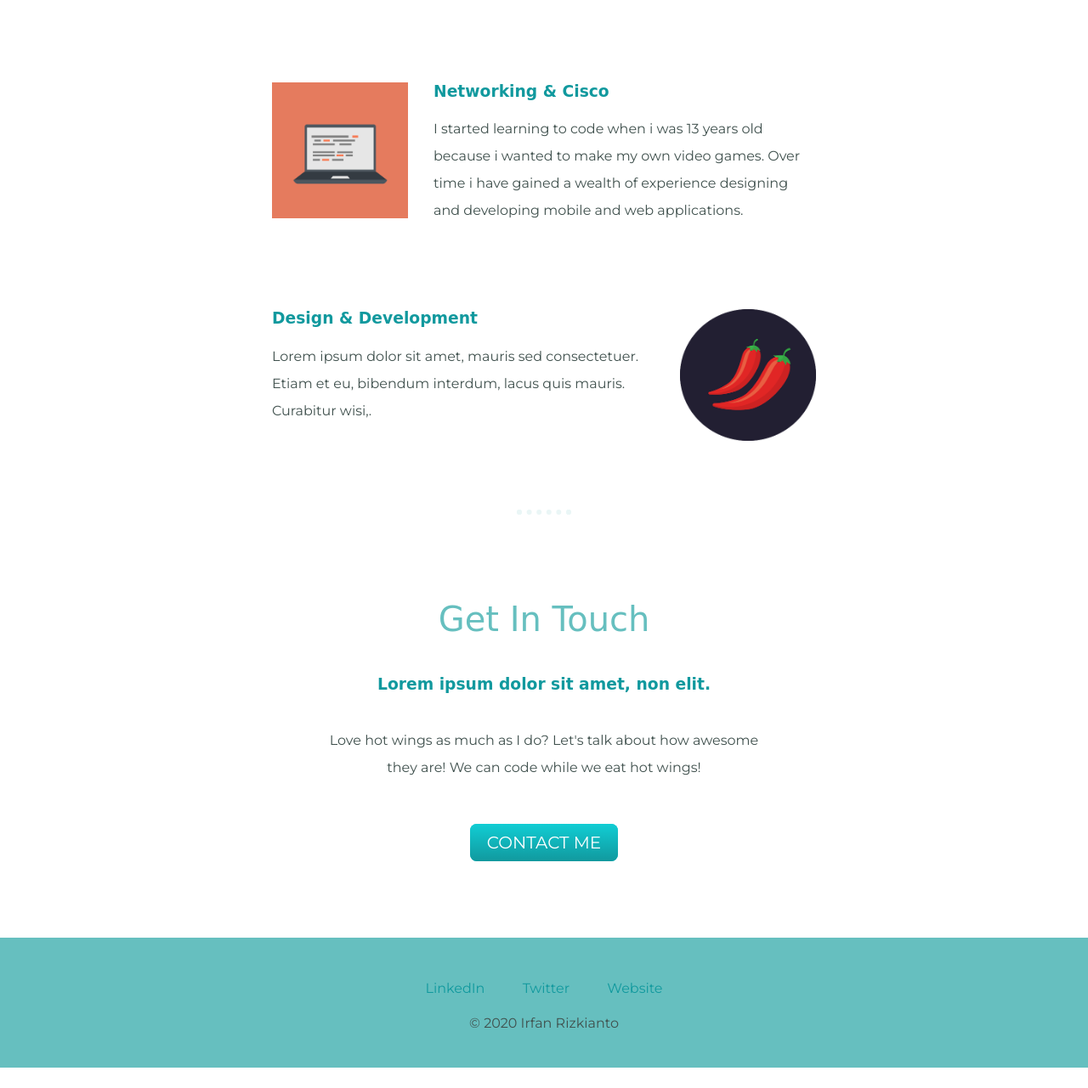
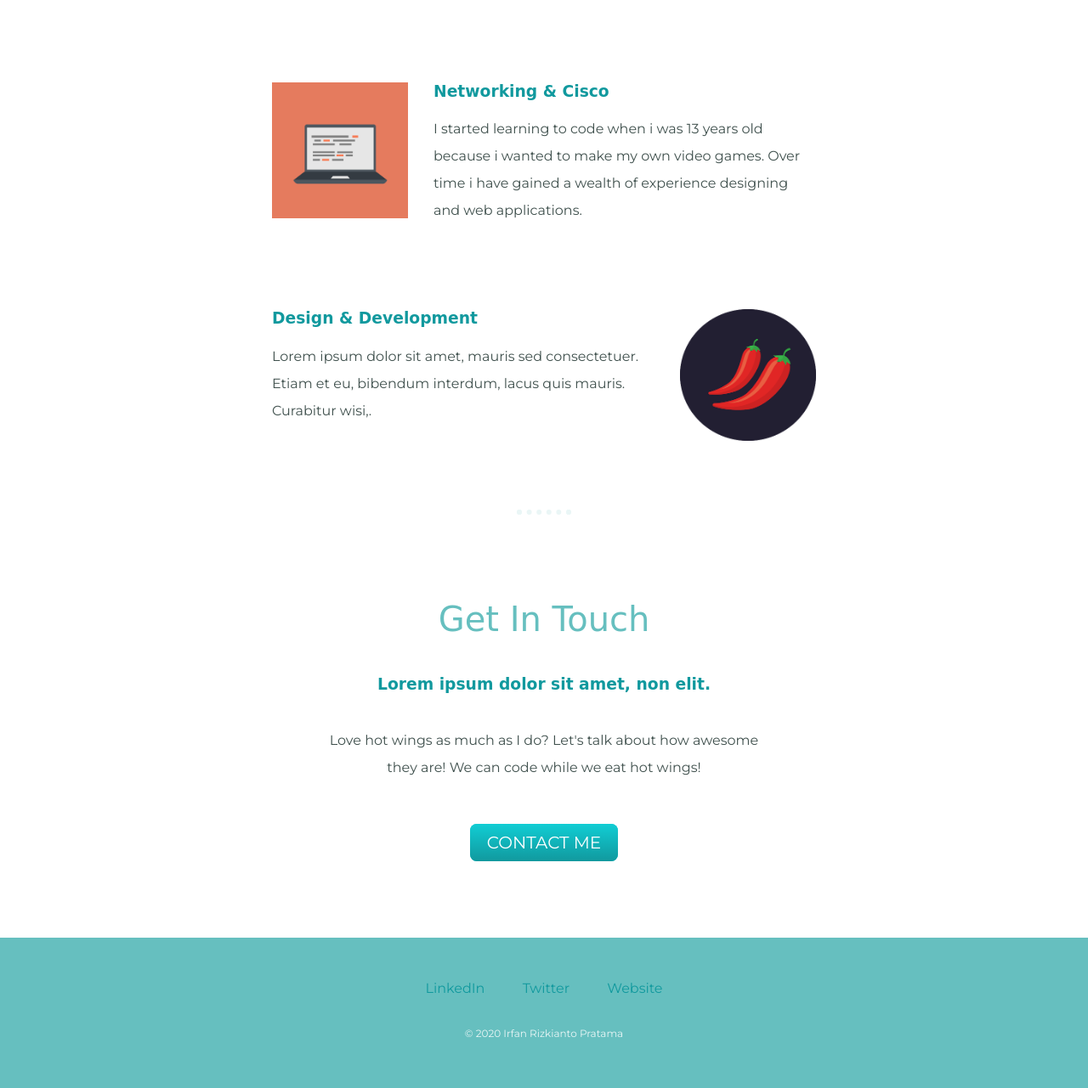
Before and after one commit to irfanrizkiantopratama/CV, a plain HTML site: page index.html in a window 1280 px wide. Shown: the part 1684-2965 px from the top of the page at 85% size. Before the commit the page ends 2941 px from the top, so only its background shows below. Drawn offline with Linux system fonts and the light colour scheme; a web font is replaced by a local one.

Commit message:
Revisi ke 3

```diff
--- a/css/style.css
+++ b/css/style.css
@@ -108,6 +108,17 @@ a:hover{
   margin-left: 30px;
 }
 
+.contact-message {
+  width: 40%;
+  margin: 40px auto 60px;
+}
+
+.CopyRight {
+  color: #EAF6F6;
+  font-size: 0.75rem;
+  padding: 20px 0;]
+}
+
 .btn {
   background: #11cdd4;
   background-image: -webkit-linear-gradient(top, #11cdd4, #11999e);
--- a/index.html
+++ b/index.html
@@ -29,7 +29,7 @@
         <div class="skill-row">
           <img class="computer-png" src="image/computer.png" alt="irfan-skill">
           <h3>Networking & Cisco </h3>
-          <p>I started learning to code when i was 13 years old because i wanted to make my own video games. Over time i have gained a wealth of experience designing and developing mobile and web applications.</p>
+          <p>I started learning to code when i was 13 years old because i wanted to make my own video games. Over time i have gained a wealth of experience designing and web applications.</p>
         </div>
 
         <div class="skill-row">
@@ -52,7 +52,7 @@
       <a class="footer-link" href="https://www.linkedin.com/">LinkedIn</a>
       <a class="footer-link" href="https://twitter.com/">Twitter</a>
       <a class="footer-link" href="https://www.appbrewery.co/">Website</a>
-      <p>© 2020 Irfan Rizkianto</p>
+      <p class="CopyRight">© 2020 Irfan Rizkianto Pratama</p>
     </div>
   </body>
 </html>
```
